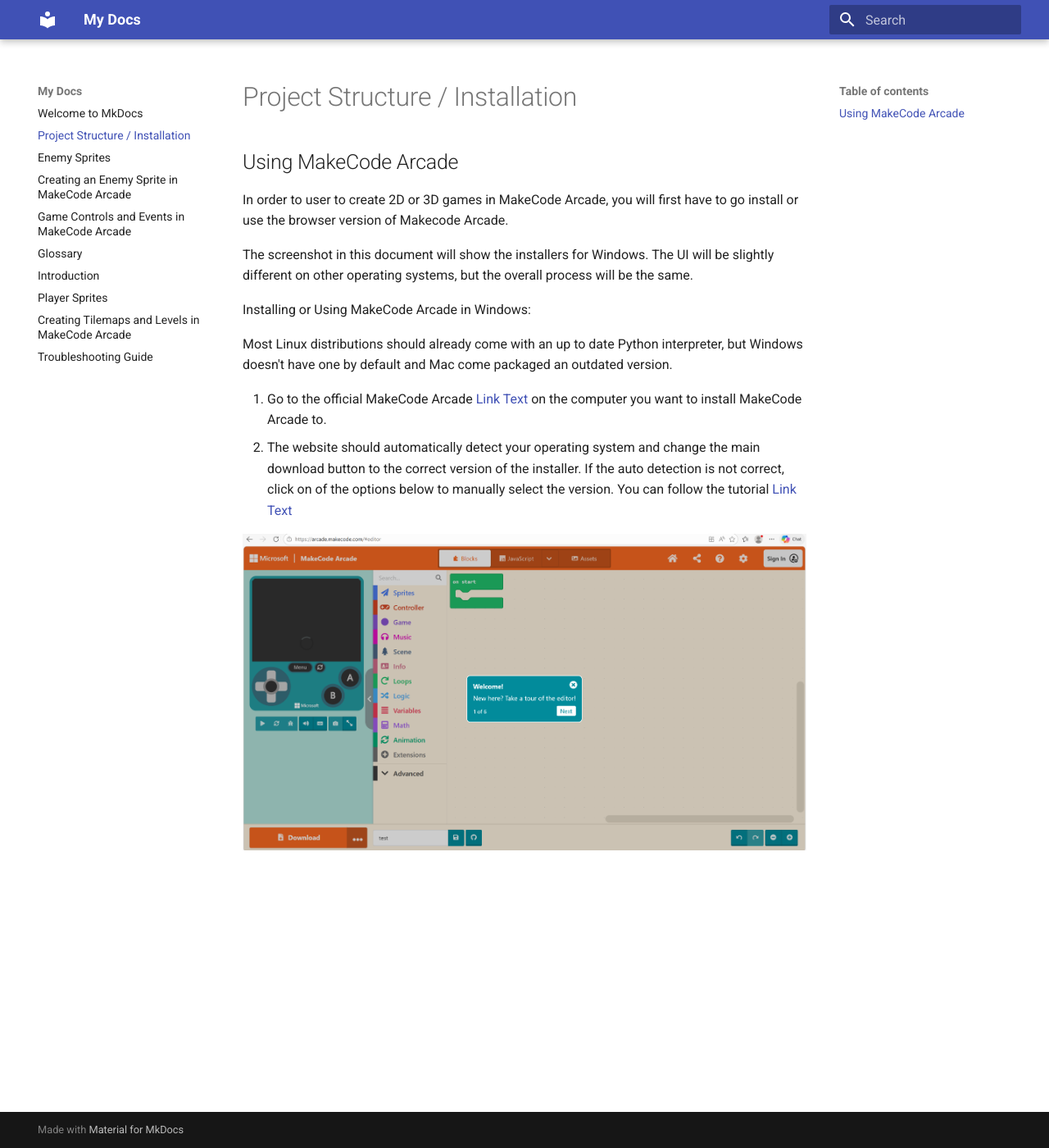
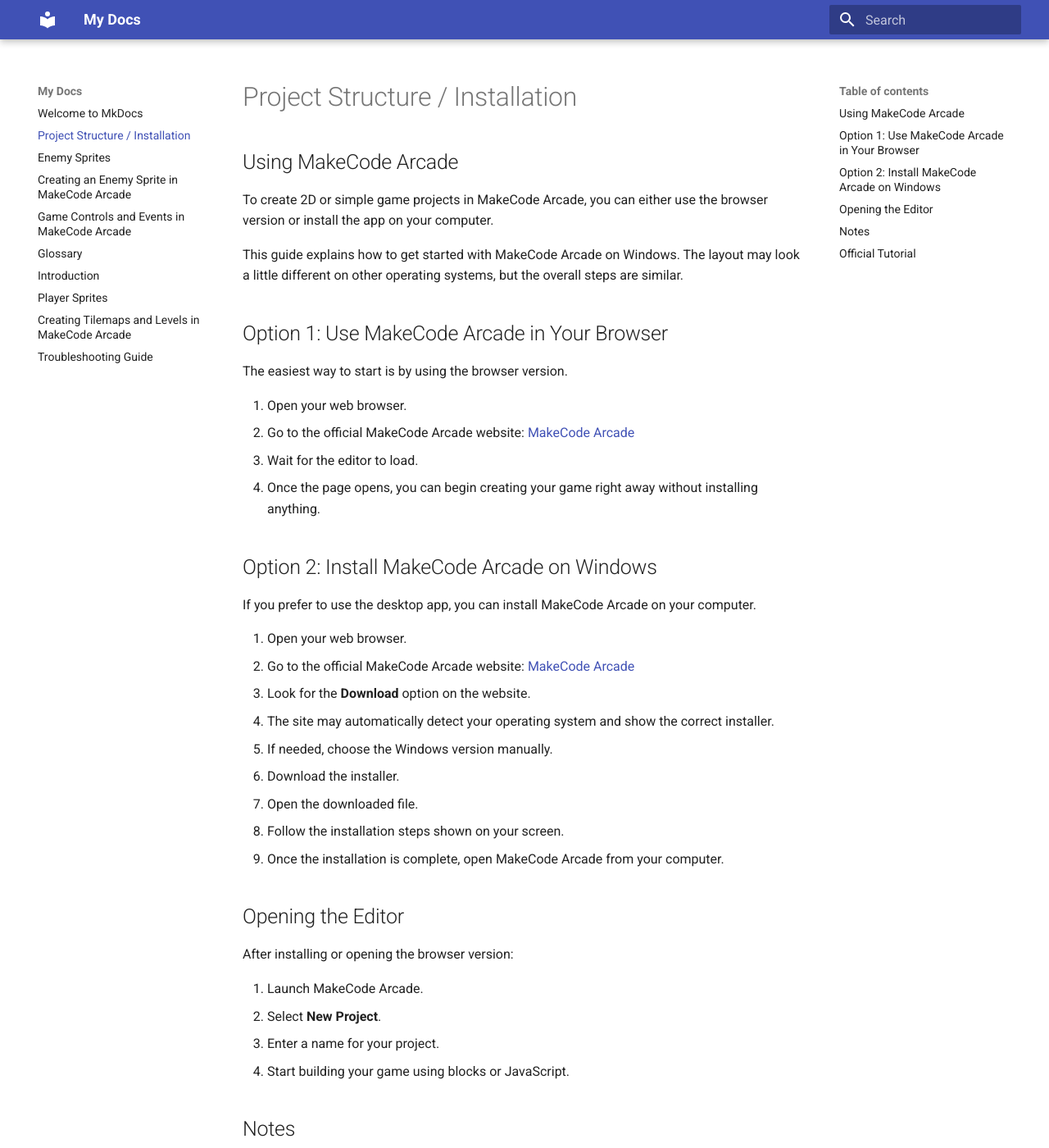
Before and after one commit to Tinabcit/comm2216-user-documentation, an MkDocs documentation site: the page built from docs/body.md, in a window 1280 px wide and 1400 px high. Shown: the whole window at 82% size. Built offline with MkDocs 1.6.1 and Material for MkDocs 9.7.7, drawn with Linux system fonts in a browser that asks for light colours; some of the changed text lies outside the part shown.

Commit message:
Added body functionality of the body mkdocs

```diff
--- a/docs/body.md
+++ b/docs/body.md
@@ -2,15 +2,49 @@
 
 ## Using MakeCode Arcade
 
-In order to user to create 2D or 3D games in MakeCode Arcade, you will first have to go install or use the browser version of Makecode Arcade.
+To create 2D or simple game projects in MakeCode Arcade, you can either use the browser version or install the app on your computer.
 
-The screenshot in this document will show the installers for Windows. The UI will be slightly different on other operating systems, but the overall process will be the same.
+This guide explains how to get started with MakeCode Arcade on Windows. The layout may look a little different on other operating systems, but the overall steps are similar.
 
-Installing or Using MakeCode Arcade in Windows:
+## Option 1: Use MakeCode Arcade in Your Browser
 
-Most Linux distributions should already come with an up to date Python interpreter, but Windows doesn't have one by default and Mac come packaged an outdated version.
+The easiest way to start is by using the browser version.
 
-1. Go to the official MakeCode Arcade [Link Text](https://arcade.makecode.com/#) on the computer you want to install MakeCode Arcade to.
-2. The website should automatically detect your operating system and change the main download button to the correct version of the installer. If the auto detection is not correct, click on of the options below to manually select the version. You can follow the tutorial [Link Text](https://arcade.makecode.com/#editor)
+1. Open your web browser.
+2. Go to the official MakeCode Arcade website: [MakeCode Arcade](https://arcade.makecode.com/)
+3. Wait for the editor to load.
+4. Once the page opens, you can begin creating your game right away without installing anything.
 
-![Alt text for the image](img/screenshot3.png)
+## Option 2: Install MakeCode Arcade on Windows
+
+If you prefer to use the desktop app, you can install MakeCode Arcade on your computer.
+
+1. Open your web browser.
+2. Go to the official MakeCode Arcade website: [MakeCode Arcade](https://arcade.makecode.com/)
+3. Look for the **Download** option on the website.
+4. The site may automatically detect your operating system and show the correct installer.
+5. If needed, choose the Windows version manually.
+6. Download the installer.
+7. Open the downloaded file.
+8. Follow the installation steps shown on your screen.
+9. Once the installation is complete, open MakeCode Arcade from your computer.
+
+## Opening the Editor
+
+After installing or opening the browser version:
+
+1. Launch MakeCode Arcade.
+2. Select **New Project**.
+3. Enter a name for your project.
+4. Start building your game using blocks or JavaScript.
+
+## Notes
+
+- MakeCode Arcade works directly in the browser, so installation is optional.
+- The browser version is useful if you want quick access without downloading anything.
+- The desktop version may be more convenient if you want the app saved on your computer.
+- The interface may vary slightly depending on your operating system.
+
+## Official Tutorial
+
+You can also follow the official editor and tutorial here: [MakeCode Arcade Editor](https://arcade.makecode.com/#editor)
```
